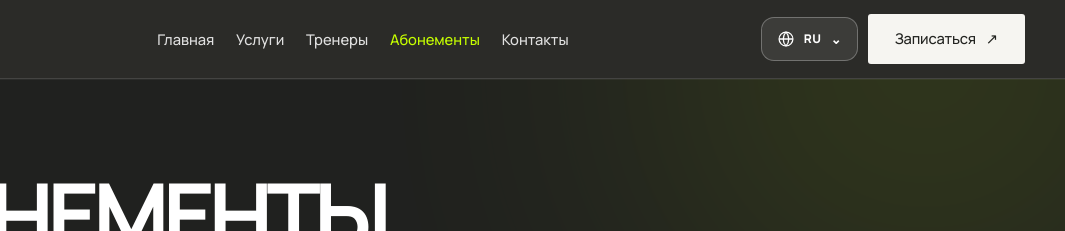
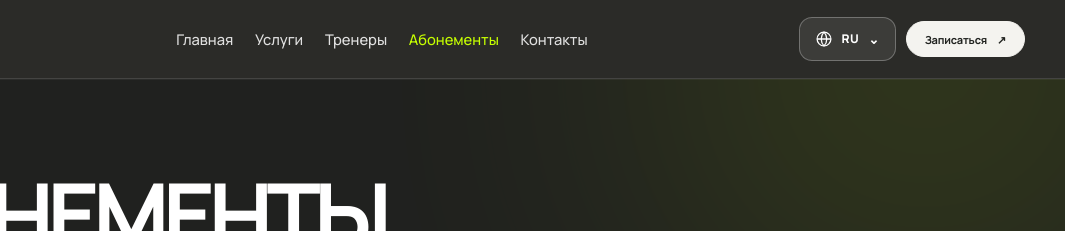
Before and after one commit to kristina878/pulse-gym, a plain HTML site: page abonementy.html in a window 1280 px wide. Shown: the top 231 px of the page, 215-1280 px from the left. Drawn offline with Linux system fonts and the light colour scheme.

Commit message:
Implement PULSE CTA button styles in abonementy.html
Added CSS styles for PULSE CTA buttons in the site header.

```diff
--- a/abonementy.html
+++ b/abonementy.html
@@ -657,6 +657,47 @@ input:focus,select:focus,textarea:focus{outline-color:var(--green)}
   .footer-row,.footer-inner,.footer-bottom{align-items:flex-start;flex-direction:column}
   .footer-grid{grid-template-columns:1fr;gap:22px}
 }
+
+
+/* PULSE CTA buttons — placement and proportions inspired by the supplied STAL screenshot */
+.site-header .nav-actions > a,
+.site-header .nav-actions > .btn,
+.site-header .nav-actions > .nav-action{
+  display:inline-flex!important;
+  align-items:center!important;
+  justify-content:center!important;
+  box-sizing:border-box!important;
+  min-width:116px!important;
+  min-height:36px!important;
+  height:36px!important;
+  padding:0 18px!important;
+  border:1px solid #f4f3ef!important;
+  border-radius:999px!important;
+  background:#f4f3ef!important;
+  color:#20221f!important;
+  font-family:"Manrope",Arial,sans-serif!important;
+  font-size:11px!important;
+  font-weight:700!important;
+  line-height:1!important;
+  white-space:nowrap!important;
+  text-decoration:none!important;
+  box-shadow:none!important;
+  transform:none;
+}
+.site-header .nav-actions > a:hover,
+.site-header .nav-actions > .btn:hover,
+.site-header .nav-actions > .nav-action:hover{
+  background:#c6ff00!important;
+  border-color:#c6ff00!important;
+  color:#20221f!important;
+}
+.site-header .nav-actions{display:flex!important;align-items:center!important;gap:10px!important}
+@media(max-width:760px){
+  .site-header .nav-actions > a,
+  .site-header .nav-actions > .btn,
+  .site-header .nav-actions > .nav-action{display:none!important}
+}
+
 </style>
 </head>
 <body class="page-memberships">
```
